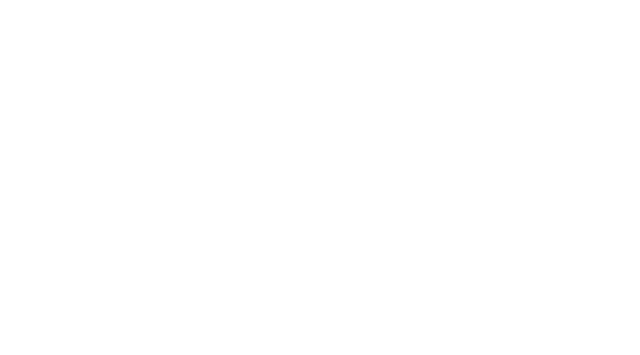
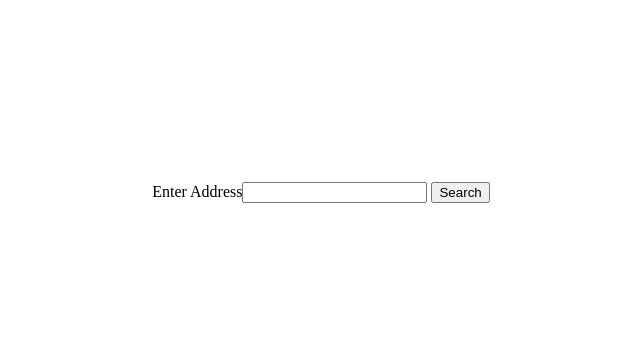
Before and after one commit to kalebriley/maps, a website built with webpack: page index.html in a window 1280 px wide. Shown: the whole page, without its empty margins (319-959 px from the left). Built offline with nearby package versions, Linux system fonts and the light colour scheme.

Commit message:
setup html and css

```diff
--- a/index.html
+++ b/index.html
@@ -9,6 +9,12 @@
     <title>Document</title>
 </head>
 <body>
-
+    <div id="map">
+        <p>Enter Address</p>
+        <form action="submit">
+            <input type="text" id="address">
+            <button type="submit">Search</button>
+        </form>
+    </div>
 </body>
 </html>
--- a/style.css
+++ b/style.css
@@ -0,0 +1,12 @@
+* {
+    margin: 0px;
+}
+
+#map {
+    height: 20rem;
+    width: 90%;
+    margin: 2rem auto;
+    display: flex;
+    justify-content: center;
+    align-items: center;
+}
```
